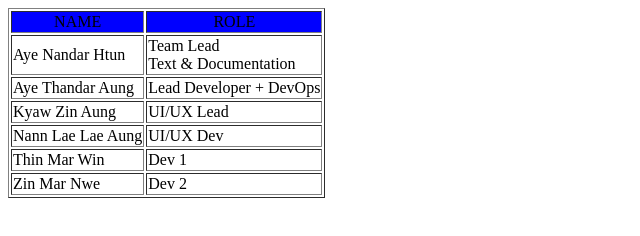
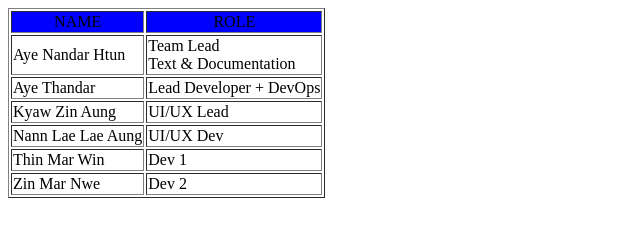
Before and after one commit to flower-mdy-geo/app-in-myanmar, a plain HTML site: page work.html in a window 1280 px wide. Shown: the full height of the page, 0-640 px from the left. Drawn offline with Linux system fonts and the light colour scheme.

Commit message:
update work.html

```diff
--- a/work.html
+++ b/work.html
@@ -11,7 +11,7 @@
        Text & Documentation</td>
  </tr>
  <tr>
-   <td>Aye Thandar Aung</td>
+   <td>Aye Thandar</td>
    <td>Lead Developer + DevOps</td>
  </tr>
  <tr>
```
